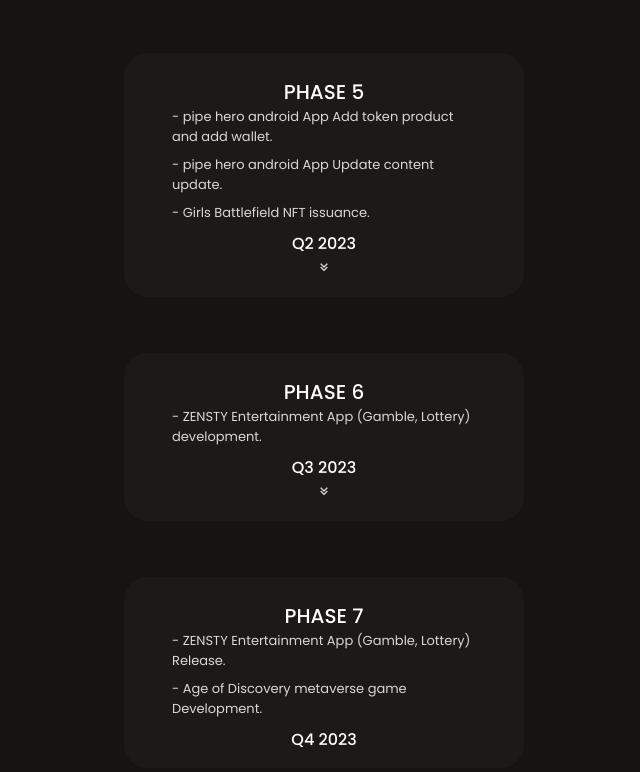
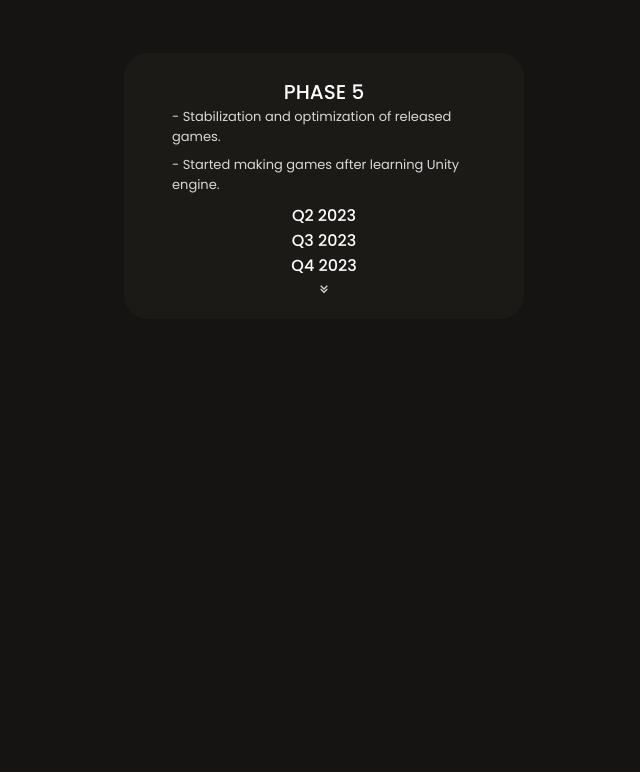
Before and after one commit to zensty/HomePage, a plain HTML site: page index.html in a window 1280 px wide. Shown: the part 4209-4981 px from the top of the page, without its empty margins (316-956 px from the left). Drawn offline with nearby package versions, Linux system fonts and the light colour scheme; a script that the page names is missing.

Commit message:
Update index.html

```diff
--- a/index.html
+++ b/index.html
@@ -272,28 +272,12 @@
                     <div class="phase__content">
 
                         <h3 class="phase__title">PHASE 5</h3>
-                        <span class="phase__subtitle">- pipe hero android App Add token product and add wallet.</span>
-                        <span class="phase__subtitle">- pipe hero android App Update content update.</span>
-                        <span class="phase__subtitle">- Girls Battlefield NFT issuance.</span>
+                        <span class="phase__subtitle">- Stabilization and optimization of released games.</span>
+                        <span class="phase__subtitle">- Started making games after learning Unity engine.</span>
                         <span class="phase__price">Q2 2023</span>
+                        <span class="phase__price">Q3 2023</span>
+                        <span class="phase__price">Q4 2023</span>
                         <i class='bx bx-chevrons-down' ></i>
-                    </div>
-
-                    <div class="phase__content">
-
-                        <h3 class="phase__title">PHASE 6</h3>
-                        <span class="phase__subtitle">- ZENSTY Entertainment App (Gamble, Lottery) development.</span>
-                        <span class="phase__price">Q3 2023</span>
-                        <i class='bx bx-chevrons-down' ></i>
-                    </div>
-
-                    <div class="phase__content">
-
-                        <h3 class="phase__title">PHASE 7</h3>
-                        <span class="phase__subtitle">- ZENSTY Entertainment App (Gamble, Lottery) Release.</span>
-                        <span class="phase__subtitle">- Age of Discovery metaverse game Development.</span>
-                        <span class="phase__price">Q4 2023</span>
-
                     </div>
                 </div>
             </section>
```
